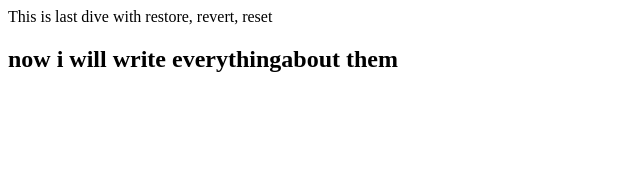
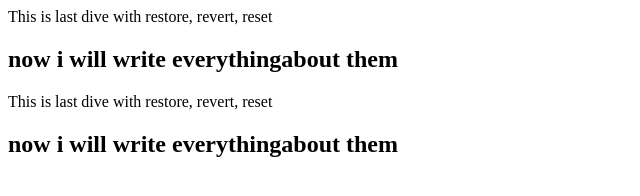
Before and after one commit to aliahmad28865-md/restore-revert-reset, a plain HTML site: page index.html in a window 1280 px wide. Shown: the whole page, without its empty margins (0-640 px from the left). Drawn offline with Linux system fonts and the light colour scheme.

Commit message:
revert done now reset

```diff
--- a/index.html
+++ b/index.html
@@ -8,5 +8,7 @@
 <body>
     <div>This is last dive with restore, revert, reset</div>
     <h2>now i will write everythingabout them</h2>
+     <div>This is last dive with restore, revert, reset</div>
+    <h2>now i will write everythingabout them</h2>
 </body>
 </html>
```
